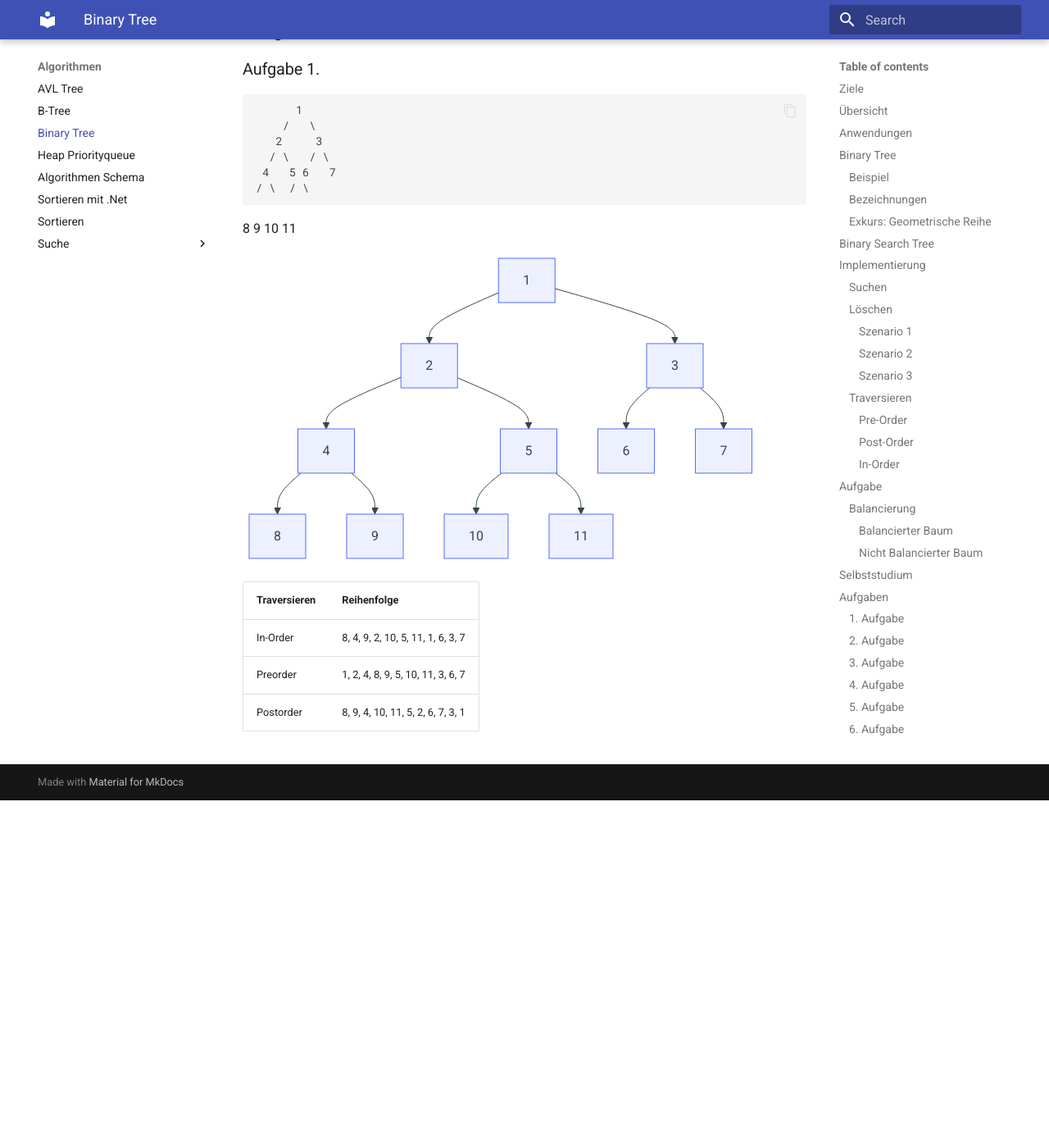
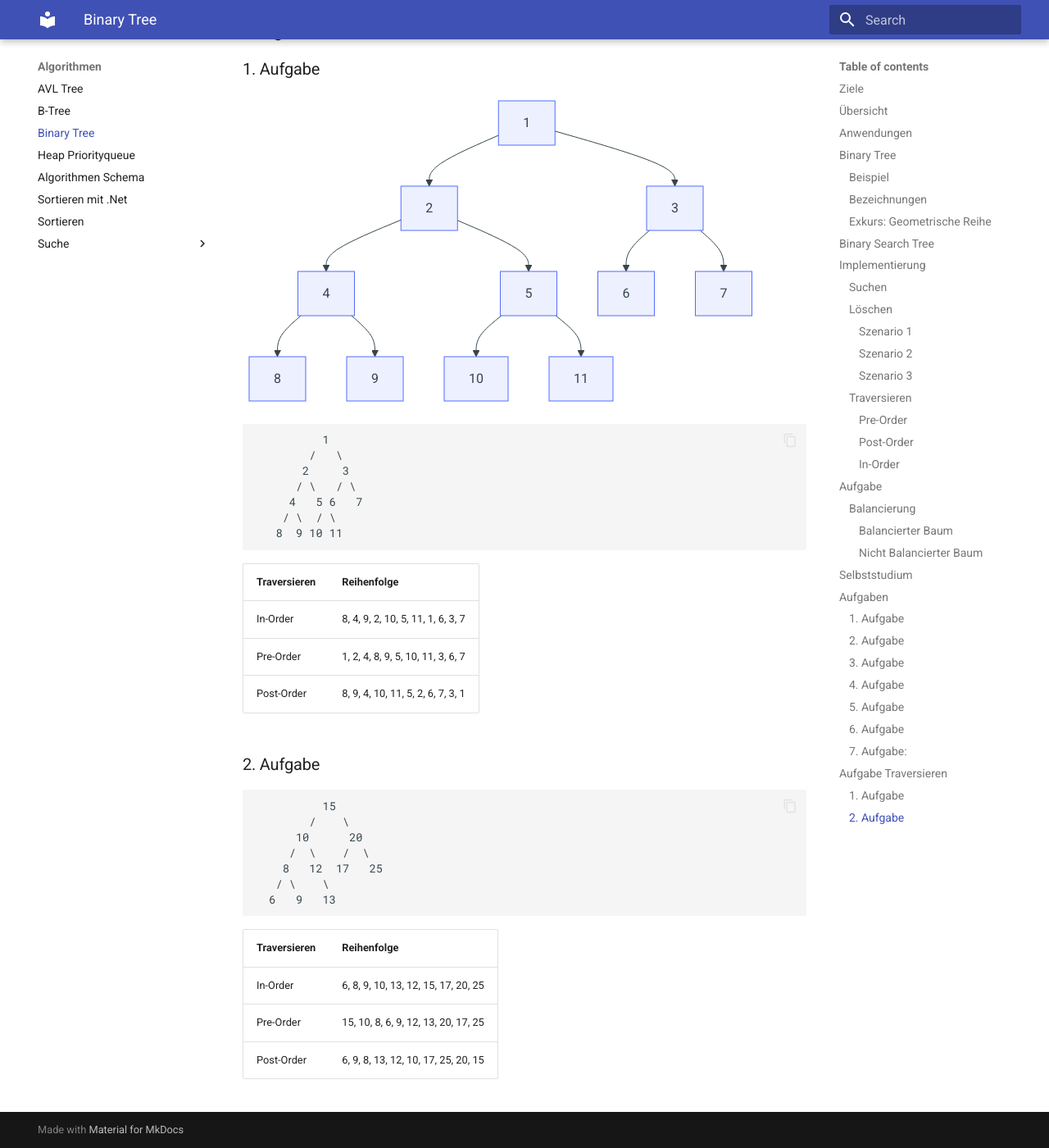
Before and after one commit to tsolenthaler/zbwAlgDs, an MkDocs documentation site: the page built from docs/algorithmen/binary-tree.md, in a window 1280 px wide and 1400 px high, scrolled down 18184 px. Shown: the whole window at 82% size. Built offline with MkDocs 1.6.1 and Material for MkDocs 9.7.7, drawn with Linux system fonts in a browser that asks for light colours; before the commit the page ends 19160 px from its top, so only the background shows below that.

Commit message:
Refactor binary tree documentation: update task headings and improve diagram formatting

````diff
--- a/docs/algorithmen/binary-tree.md
+++ b/docs/algorithmen/binary-tree.md
@@ -668,8 +660,35 @@
     3 --> 7
 ```
 
+```
+          1
+        /   \
+       2     3
+      / \   / \
+     4   5 6   7
+    / \  / \
+   8  9 10 11
+```
+
 | Traversieren  | Reihenfolge                           |
 | -------       | -----                                 |
 | In-Order      | 8, 4, 9, 2, 10, 5, 11, 1, 6, 3, 7     |
-| Preorder      | 1, 2, 4, 8, 9, 5, 10, 11, 3, 6, 7     |
-| Postorder     | 8, 9, 4, 10, 11, 5, 2, 6, 7, 3, 1     |
+| Pre-Order     | 1, 2, 4, 8, 9, 5, 10, 11, 3, 6, 7     |
+| Post-Order    | 8, 9, 4, 10, 11, 5, 2, 6, 7, 3, 1     |
+
+### 2. Aufgabe
+```
+          15
+        /    \
+      10      20
+     /  \    /  \
+    8   12  17   25
+   / \    \
+  6   9   13
+```
+
+| Traversieren  | Reihenfolge                           |
+| -------       | -----                                 |
+| In-Order      | 6, 8, 9, 10, 13, 12, 15, 17, 20, 25   |
+| Pre-Order     | 15, 10, 8, 6, 9, 12, 13, 20, 17, 25   |
+| Post-Order    | 6, 9, 8, 13, 12, 10, 17, 25, 20, 15   |
````
Also changed, not shown: other parts of docs/algorithmen/binary-tree.md (+1 -9 lines).
